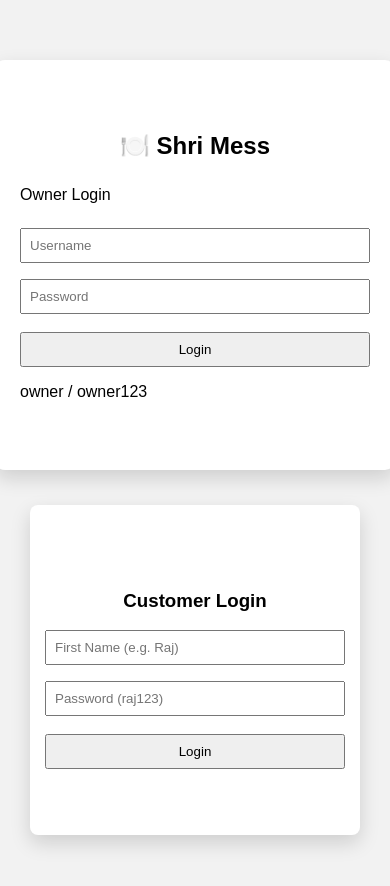
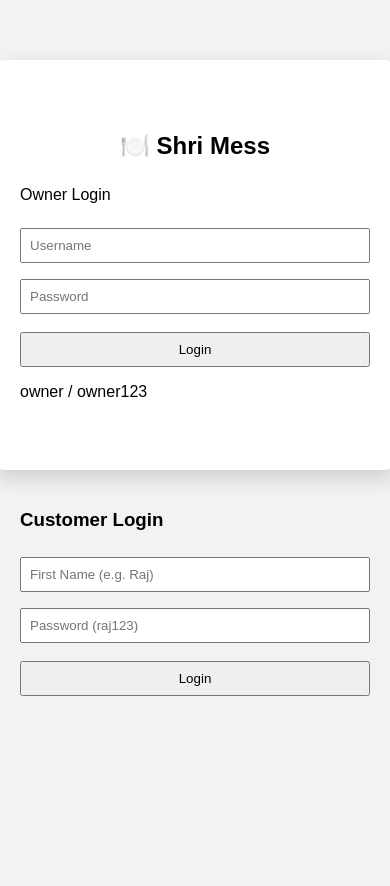
Before and after one commit to Shrivardhan3596/smart-mess-management-system, a React (Create React App) app: page / in a window 390 px wide. Shown: the top 886 px of the page. After the commit the page ends 844 px from the top, so only its background shows below. Built offline with nearby package versions, Linux system fonts and the light colour scheme.

Commit message:
Refactor CSS for login and home page card styles
Refactor styles for login cards and home page cards, updating comments and organizing CSS rules for better clarity.

```diff
--- a/src/style.css
+++ b/src/style.css
@@ -14,12 +14,12 @@ body {
   padding: 60px 20px;
 }
 
-/* LOGIN CARDS – SAME SIZE */
+/* LOGIN CARDS (OWNER + CUSTOMER) */
 .login-card {
   background: white;
   padding: 25px;
   width: 300px;
-  min-height: 360px;          /* SAME HEIGHT */
+  min-height: 360px;
   border-radius: 10px;
   box-shadow: 0 8px 20px rgba(0, 0, 0, 0.15);
   display: flex;
@@ -33,35 +33,7 @@ body {
   margin-bottom: 10px;
 }
 
-/* ---------- LOGIN PAGE ---------- */
-.login-container {
-  display: flex;
-  justify-content: center;
-  align-items: flex-start;
-  gap: 20px;
-  padding: 60px 20px;
-}
-
-/* LOGIN CARDS – SAME SIZE */
-.card {
-  background: white;
-  padding: 10px;
-  width: 300px;
-  min-height: 300px;          /* SAME HEIGHT */
-  border-radius: 10px;
-  box-shadow: 0 8px 20px rgba(0, 0, 0, 0.15);
-  display: flex;
-  flex-direction: column;
-  justify-content: center;
-}
-
-.card h2,
-.card h3 {
-  text-align: center;
-  margin-bottom: 10px;
-}
-
-/* INPUTS */
+/* ---------- INPUTS & BUTTONS ---------- */
 input {
   width: 100%;
   padding: 8px;
@@ -69,7 +41,6 @@ input {
   box-sizing: border-box;
 }
 
-/* BUTTON */
 button {
   width: 100%;
   padding: 8px;
@@ -92,8 +63,8 @@ button {
   flex-wrap: wrap;
 }
 
-/* CARD */
-.card {
+/* HOME PAGE CARD (DESKTOP PATTERN UNCHANGED) */
+.home-container .card {
   background: white;
   padding: 15px;
   margin-top: 15px;
@@ -119,28 +90,32 @@ button {
   border: none;
 }
 
-/* ---------- MOBILE VIEW ---------- */
+/* ---------- MOBILE VIEW ONLY ---------- */
 @media (max-width: 768px) {
+
+  /* LOGIN PAGE STACK */
   .login-container {
-    flex-direction: column;   /* OWNER ON TOP, CUSTOMER BELOW */
+    flex-direction: column;
     align-items: center;
   }
 
   .login-card {
     width: 100%;
     max-width: 350px;
-    min-height: 360px;        /* KEEP SAME HEIGHT */
   }
 
+  /* OWNER HOME PAGE MOBILE TEMPLATE */
+  .home-container .card {
+    width: 100%;
+  }
+
+  /* HEADER STACK */
   .header {
     flex-direction: column;
     align-items: stretch;
   }
 
-  .header input {
-    width: 100%;
-  }
-
+  .header input,
   .header button {
     width: 100%;
   }
```
